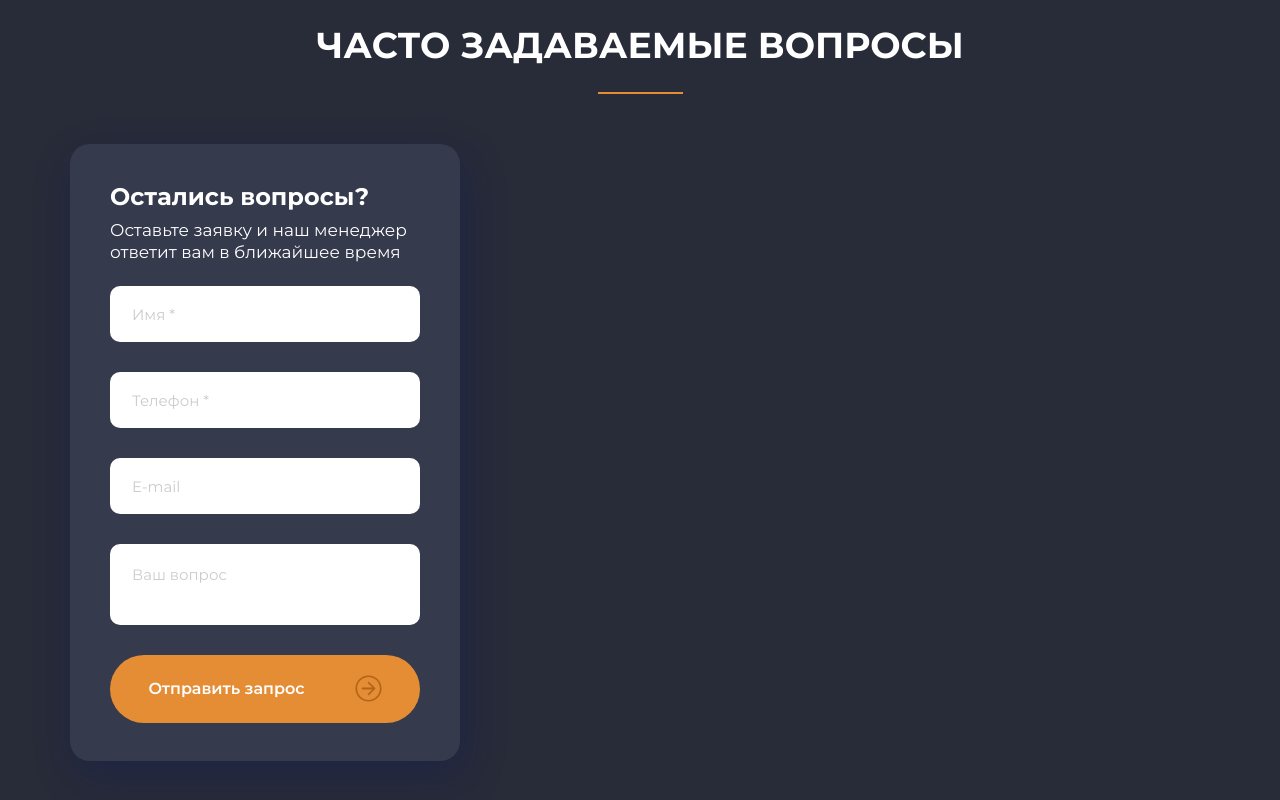
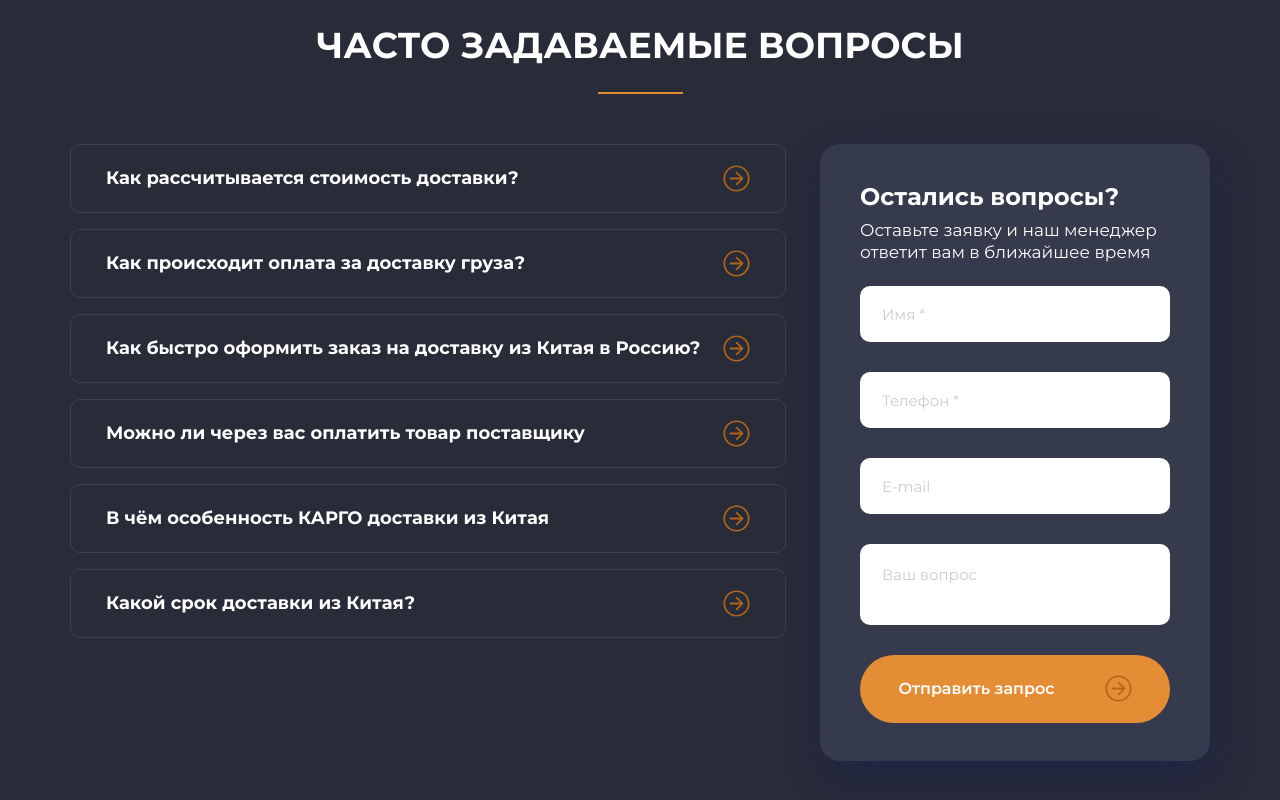
Before and after one commit to arkhipov-v/Master-Tao, a React (Create React App) app: page / in a window 1280 px wide. Shown: the part 3808-4608 px from the top of the page. Built offline with nearby package versions, Linux system fonts and the light colour scheme.

Commit message:
Start building accordion

```diff
--- a/src/components/sections/Questions.tsx
+++ b/src/components/sections/Questions.tsx
@@ -1,3 +1,4 @@
+import Accordion from "../ui/Accordion"
 import ContactForm from "../ui/ContactForm"
 import Headline from "../ui/Headline"
 
@@ -11,7 +12,7 @@ const Questions = () => {
 					lineOrange={true}
 				/>
 				<div className="questions__inner">
-					{/* Accordion */}
+					<Accordion className="questions__accordion" />
 					<ContactForm />
 				</div>
 			</div>
--- /dev/null
+++ b/src/components/ui/Accordion.tsx
@@ -0,0 +1,63 @@
+interface AccordionProps {
+	className?: string
+}
+
+// Пробрасывание класса как пропс
+// Вместо компонента с аккордеоном отделььные элементы
+
+const accordionData = [
+	{
+		id: 1,
+		title: "Как рассчитывается стоимость доставки?",
+		text: "Да, мы предоставляем такую услугу, мы можем взять оплату товара в Китае на себя. Если у вас нет валютного счёта, то можете оплатить товар в рублях на наш счет в России.",
+	},
+	{
+		id: 2,
+		title: "Как происходит оплата за доставку груза?",
+		text: "Да, мы предоставляем такую услугу, мы можем взять оплату товара в Китае на себя. Если у вас нет валютного счёта, то можете оплатить товар в рублях на наш счет в России.",
+	},
+	{
+		id: 3,
+		title: "Как быстро оформить заказ на доставку из Китая в Россию?",
+		text: "Да, мы предоставляем такую услугу, мы можем взять оплату товара в Китае на себя. Если у вас нет валютного счёта, то можете оплатить товар в рублях на наш счет в России.",
+	},
+	{
+		id: 4,
+		title: "Можно ли через вас оплатить товар поставщику",
+		text: "Да, мы предоставляем такую услугу, мы можем взять оплату товара в Китае на себя. Если у вас нет валютного счёта, то можете оплатить товар в рублях на наш счет в России.",
+	},
+	{
+		id: 5,
+		title: "В чём особенность КАРГО доставки из Китая",
+		text: "Да, мы предоставляем такую услугу, мы можем взять оплату товара в Китае на себя. Если у вас нет валютного счёта, то можете оплатить товар в рублях на наш счет в России.",
+	},
+	{
+		id: 6,
+		title: "Какой срок доставки из Китая?",
+		text: "Да, мы предоставляем такую услугу, мы можем взять оплату товара в Китае на себя. Если у вас нет валютного счёта, то можете оплатить товар в рублях на наш счет в России.",
+	},
+]
+
+const Accordion = ({ className }: AccordionProps) => {
+	return (
+		<div className={`accordion ${className}`}>
+			{accordionData.map((item) => {
+				return (
+					<div className="accordion__item" key={item.id}>
+						<div className="accordion__header">
+							<div className="accordion__title">{item.title}</div>
+							<div className="accordion__icon">
+								<img src="img/icons/arrow-circle-left.svg" alt="arrow" />
+							</div>
+						</div>
+						<div className="accordion__content">
+							<p className="accordion__text">{item.text}</p>
+						</div>
+					</div>
+				)
+			})}
+		</div>
+	)
+}
+
+export default Accordion
--- /dev/null
+++ b/src/sass/components/accordion.scss
@@ -0,0 +1,39 @@
+.accordion {
+	&__item {
+		padding: 20px 35px;
+		border: 1px solid #3a444e;
+		border-radius: 10px;
+		// color: var(--bg-darken);
+
+		&:not(:last-child) {
+			margin-bottom: 16px;
+		}
+	}
+
+	&__header {
+		display: flex;
+		align-items: center;
+		justify-content: space-between;
+	}
+
+	&__title {
+		font-weight: 700;
+		font-size: 18px;
+		line-height: 1.24;
+	}
+
+	&__icon {
+		flex-shrink: 0;
+		width: 27px;
+		height: 27px;
+	}
+
+	&__content {
+		display: none;
+	}
+
+	&__text {
+		font-size: 17px;
+		line-height: 1.44;
+	}
+}
--- a/src/sass/components/questions.scss
+++ b/src/sass/components/questions.scss
@@ -7,5 +7,16 @@
 
 	&__inner {
 		margin-top: 50px;
+		@include media-min(992px) {
+			display: flex;
+			justify-content: space-between;
 		}
 	}
+
+	&__accordion {
+		@include media-min(992px) {
+			width: 100%;
+			max-width: 716px;
+		}
+	}
+}
--- a/src/sass/style.scss
+++ b/src/sass/style.scss
@@ -26,6 +26,7 @@
 @import "components/goods-slider";
 @import "components/full-menu";
 @import "components/social";
+@import "components/accordion";
 
 // Sections
 @import "components/delivery";
```
Also changed, not shown: public/img/icons/arrow-circle-left.svg. Lines whose indentation alone changed are shown as unchanged.
